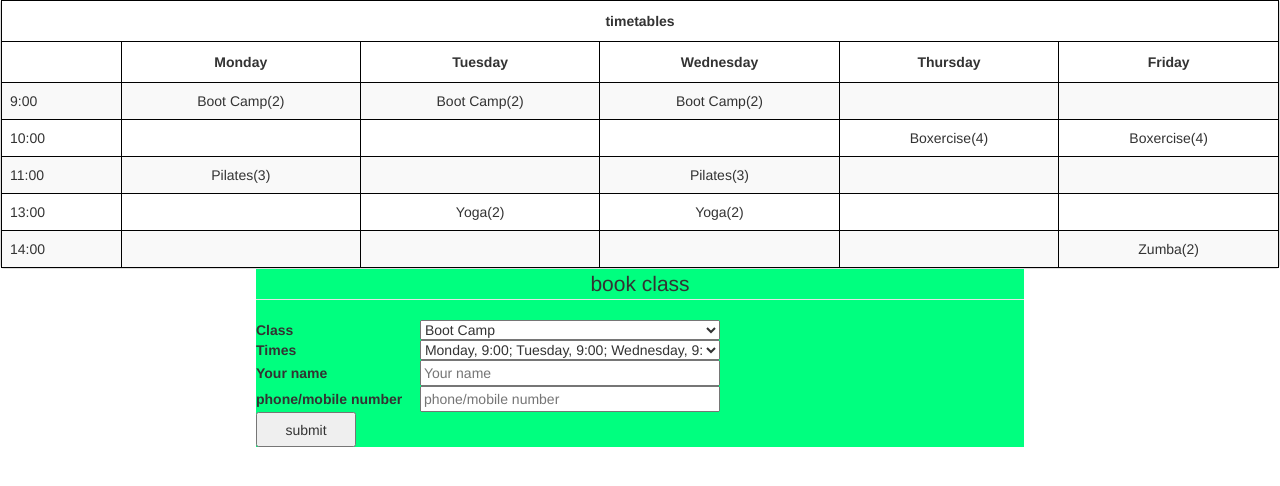
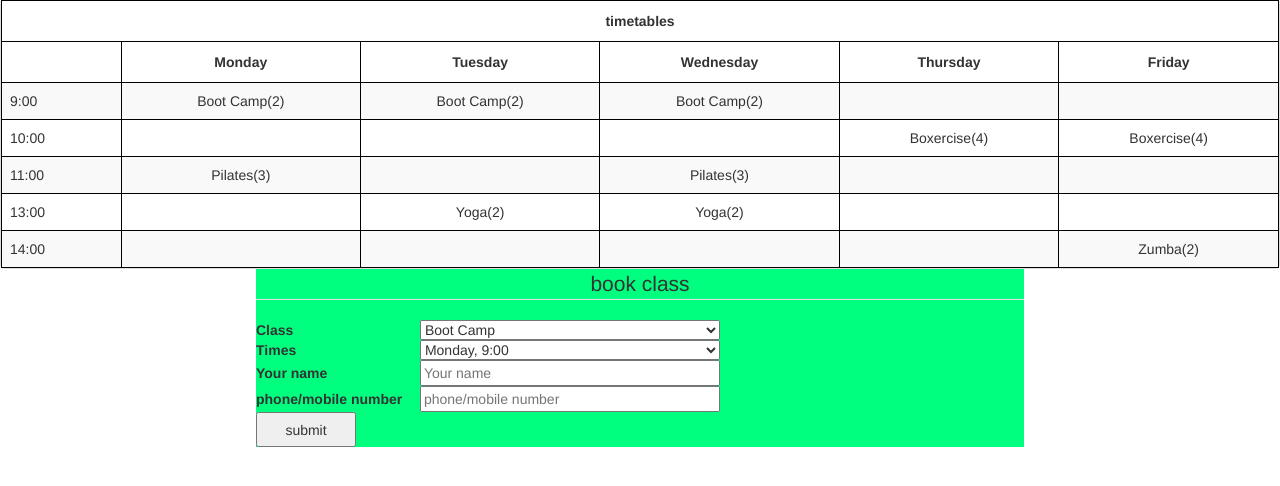
Before and after one commit to HaonTshau/bookclass, a PHP site: page /gym.php in a window 1280 px wide. Shown: the part 21-507 px from the top of the page. Run offline with PHP 8.4, Linux system fonts and the light colour scheme.

Commit message:
修改front

```diff
--- a/gym.php
+++ b/gym.php
@@ -2,7 +2,6 @@
 <html>
 <head>
 <meta charset="utf-8" />
-<!--css样式-->
 <link href="css/bootstrap.min.css" rel="stylesheet">
 <link href="css/bootstrap-table.css" rel="stylesheet">
 <link href="css/bootstrap-editable.css" rel="stylesheet">
@@ -43,10 +42,16 @@ margin:0 auto;
 		<br />
 		<label for="time_">Times</label>
 		<select id="time_" style="width:300px;">
-		<option>Monday, 9:00; Tuesday, 9:00; Wednesday, 9:00</option>
-		<option>Thursday, 10:00; Friday, 10:00</option>
-		<option>Monday, 11:00; Wednesday, 11:00; Friday, 11:00</option>
-		<option>Tuesday, 13:00; Wednesday, 13:00</option>
+		<option>Monday, 9:00</option>
+		<option>Tuesday, 9:00</option>
+		<option>Wednesday, 9:00</option>
+		<option>Thursday, 10:00</option>
+		<option>Friday, 10:00</option>
+		<option>Monday, 11:00</option>
+		<option>Wednesday, 11:00</option>
+		<option>Friday, 11:00</option>
+		<option>Tuesday, 13:00</option>
+		<option>Wednesday, 13:00</option>
 		<option>Friday, 14:00</option>
 			</select><br />
     <label for="yourname">Your name</label>
```
